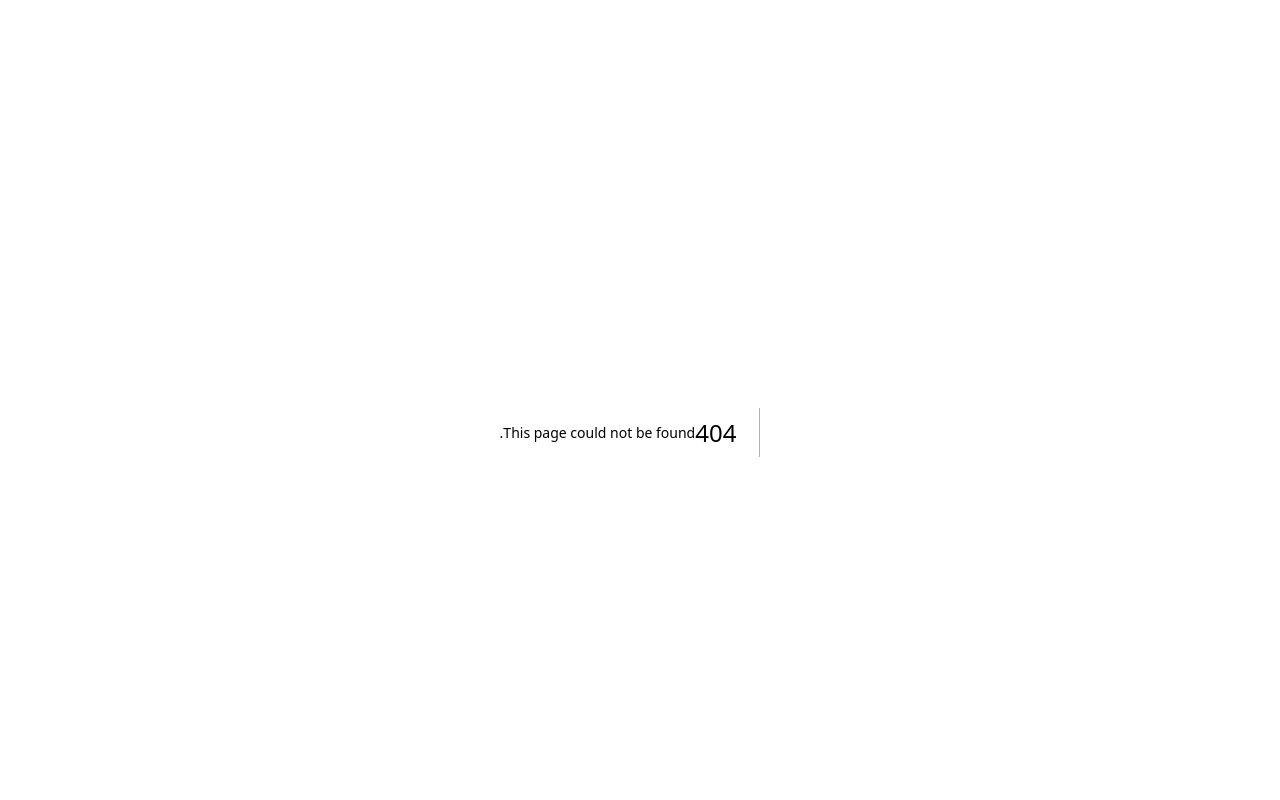
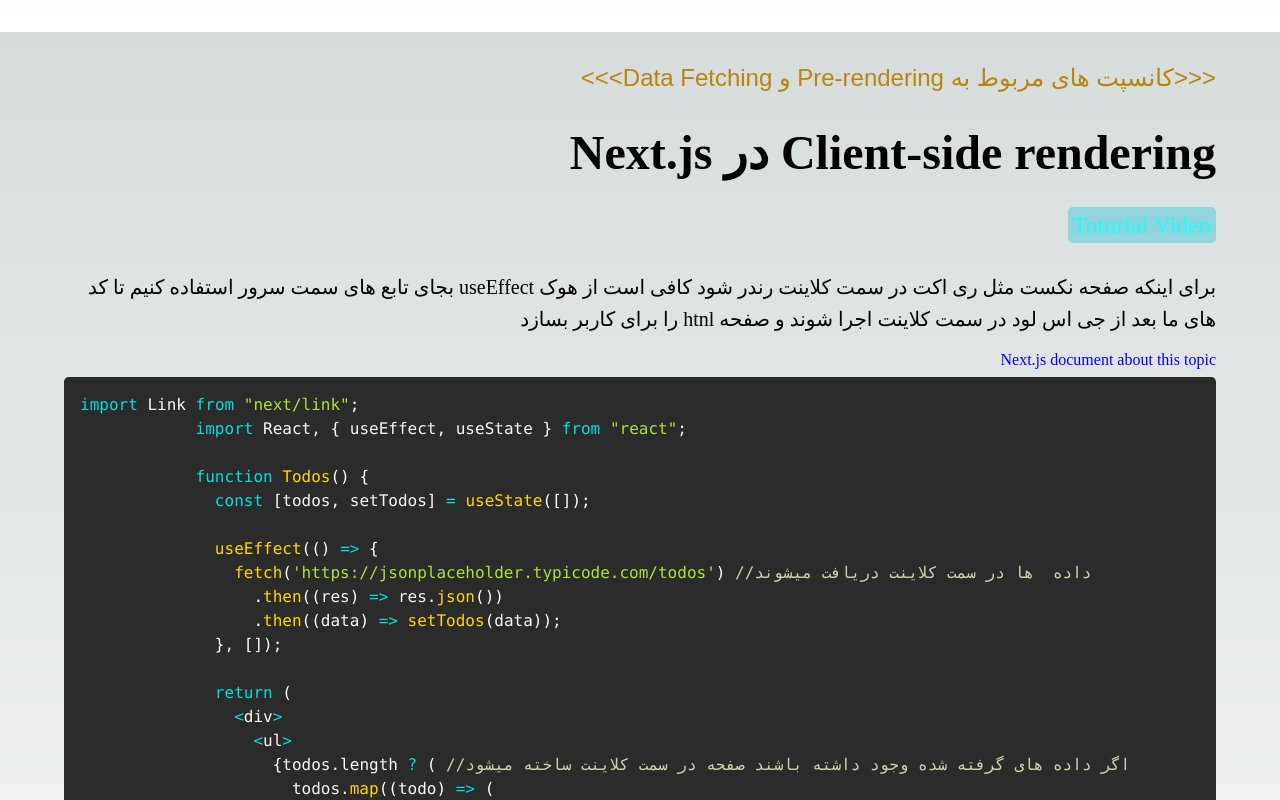
Before and after one commit to mosalehkamali/nextjs-tutorial, a Next.js app: page /Pre-rendering-Data-Fetching/ClientSideRendering in a window 1280 px wide. Before the commit this address had no page. Shown: the top 800 px of the page. Built offline with nearby package versions, Linux system fonts and the light colour scheme.

Commit message:
ClientSideRendering

```diff
--- a/data/db.json
+++ b/data/db.json
@@ -154,6 +154,12 @@
             "title":"نمایش صفحه 404 و Redirect کردن کاربر در صفحات SSR",
             "path":"RedirectInSSR",
             "lessonLink":"https://sabzlearn.ir/lesson/45-28007/"
+           },
+           {
+            "id":125,
+            "title":"Client-side rendering در Next.js",
+            "path":"ClientSideRendering",
+            "lessonLink":"https://sabzlearn.ir/lesson/45-28008/"
            }
 
         ]
--- /dev/null
+++ b/pages/Pre-rendering-Data-Fetching/ClientSideRendering.js
@@ -0,0 +1,56 @@
+import CodeBox from '@/components/module/CodeBox'
+import TopicHeader from '@/components/module/TopicHeader'
+import Link from 'next/link'
+import React from 'react'
+
+function ClientSideRendering() {
+  return (
+    <>
+     <TopicHeader></TopicHeader>
+     <p className='topic-text'>
+       برای اینکه صفحه نکست مثل ری اکت در سمت کلاینت رندر شود کافی است از هوک useEffect  بجای تابع های سمت سرور استفاده کنیم تا کد های ما بعد از جی اس لود در سمت کلاینت اجرا شوند و صفحه htnl  را برای کاربر بسازد
+     </p>
+     <Link className='topic-link' href="https://nextjs.org/docs/pages/building-your-application/data-fetching/client-side">Next.js document about this topic</Link>
+     <CodeBox code={
+            `import Link from "next/link";
+            import React, { useEffect, useState } from "react";
+
+            function Todos() {
+              const [todos, setTodos] = useState([]);
+
+              useEffect(() => {
+                fetch('https://jsonplaceholder.typicode.com/todos') //داده  ها در سمت کلاینت دریافت میشوند
+                  .then((res) => res.json())
+                  .then((data) => setTodos(data));
+              }, []);
+
+              return (
+                <div>
+                  <ul>
+                    {todos.length ? ( //اگر داده های گرفته شده وجود داشته باشند صفحه در سمت کلاینت ساخته میشود
+                      todos.map((todo) => (
+                        <li key={todo.id}>
+                          <Link href={'/todos/{todo.id}'}>
+                            <h3>{todo.title}</h3>
+                          </Link>
+                          <p>Complete: {todo.completed ? "✅" : "❌"}</p>
+                          <hr />
+                        </li>
+                      ))
+                    ) : (
+                      <h1>Todos not found !!</h1>//این قسمت به صورت دیفالت در سمت سرور ساخته میشود
+                    )}
+                  </ul>
+                </div>
+              );
+            }
+
+            export default Todos;
+
+            `
+     }></CodeBox>
+    </>
+  )
+}
+
+export default ClientSideRendering
```
